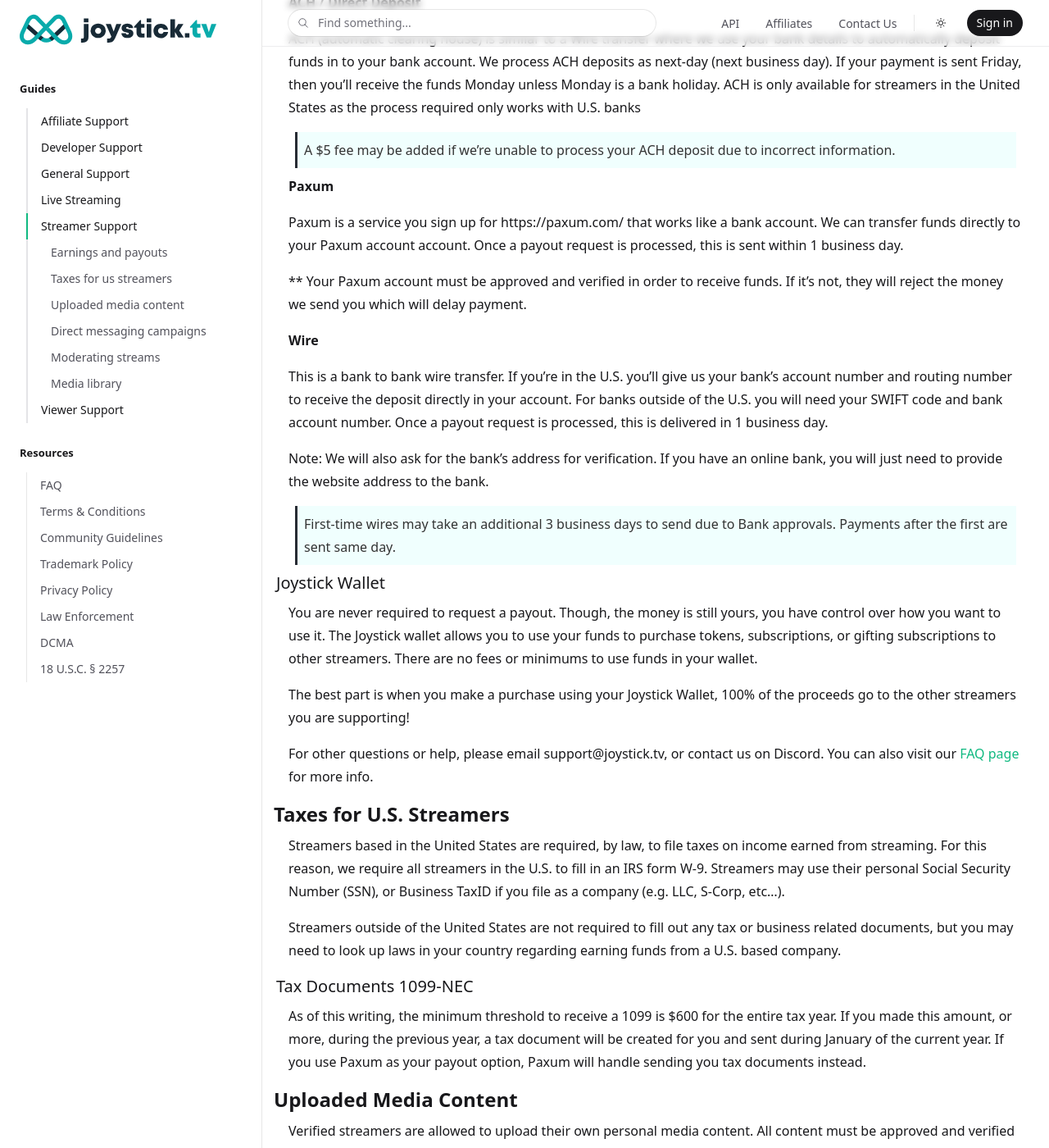
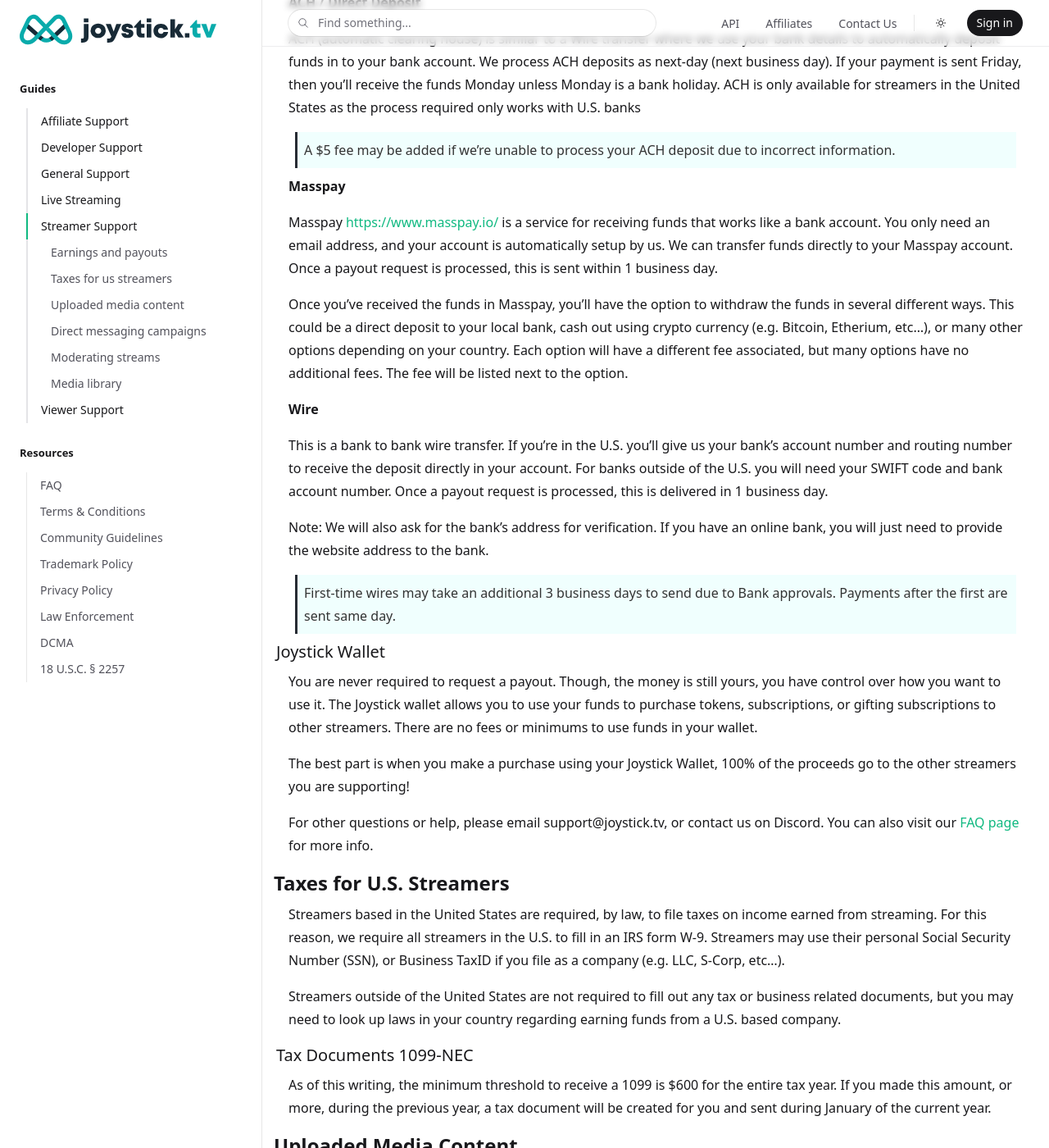
Before and after one commit to joysticktv/joysticktv.github.io, a Jekyll site: the page built from streamer_support.md, in a window 1280 px wide and 1400 px high, scrolled down 3150 px. Shown: the whole window at 82% size. Built offline with Jekyll 4.4.1, drawn with Linux system fonts in a browser that asks for light colours; nearby versions of some CDN libraries; comment, search, counter and statistics services are not loaded.

Commit message:
Replace Paxum info with Masspay

```diff
--- a/streamer_support.md
+++ b/streamer_support.md
@@ -89,7 +89,7 @@
 *Payout Options*
 * **Check** ($50 min / $2 fee)
 * **ACH** ($100 min / $2 fee)
-* **Paxum** ($100 min / $2 fee)
+* **Masspay** ($100 min / $2 fee)
 * **Wire** ($400 min / $45 fee)
 * **Joystick Wallet** ($0 min / $0 fee)
 
@@ -120,11 +120,11 @@
 
 > A $5 fee may be added if we’re unable to process your ACH deposit due to incorrect information.
 
-**Paxum**
+**Masspay**
 
-Paxum is a service you sign up for https://paxum.com/ that works like a bank account. We can transfer funds directly to your Paxum account account. Once a payout request is processed, this is sent within 1 business day.
+Masspay [https://www.masspay.io/](https://www.masspay.io/) is a service for receiving funds that works like a bank account. You only need an email address, and your account is automatically setup by us. We can transfer funds directly to your Masspay account. Once a payout request is processed, this is sent within 1 business day.
 
-** Your Paxum account must be approved and verified in order to receive funds. If it’s not, they will reject the money we send you which will delay payment.
+Once you've received the funds in Masspay, you'll have the option to withdraw the funds in several different ways. This could be a direct deposit to your local bank, cash out using crypto currency (e.g. Bitcoin, Etherium, etc...), or many other options depending on your country. Each option will have a different fee associated, but many options have no additional fees. The fee will be listed next to the option.
 
 **Wire**
 
@@ -151,7 +151,7 @@
 
 ### Tax Documents 1099-NEC
 
-As of this writing, the minimum threshold to receive a 1099 is $600 for the entire tax year. If you made this amount, or more, during the previous year, a tax document will be created for you and sent during January of the current year. If you use Paxum as your payout option, Paxum will handle sending you tax documents instead.
+As of this writing, the minimum threshold to receive a 1099 is $600 for the entire tax year. If you made this amount, or more, during the previous year, a tax document will be created for you and sent during January of the current year.
 
 
 ## Uploaded Media Content
```
